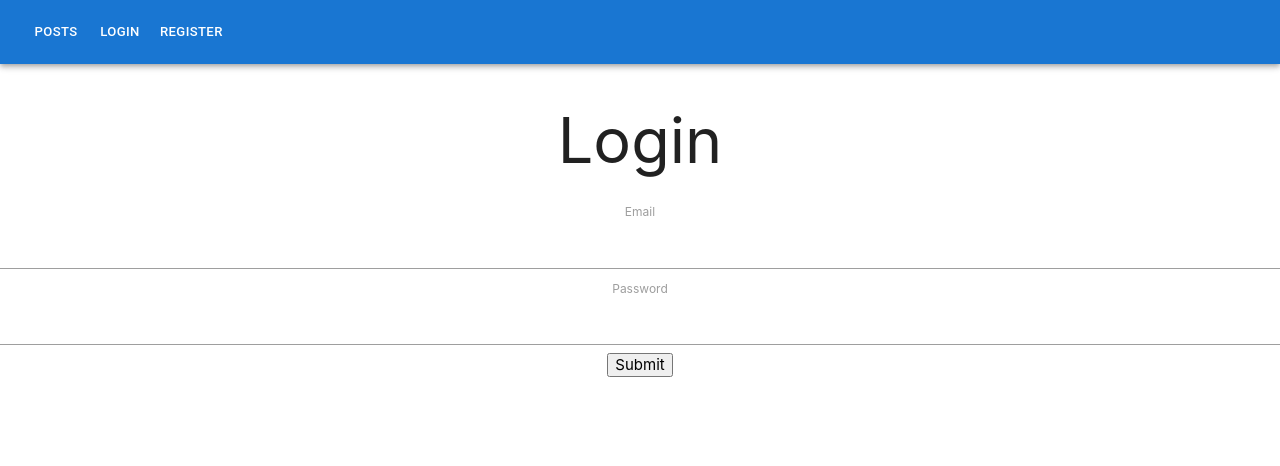
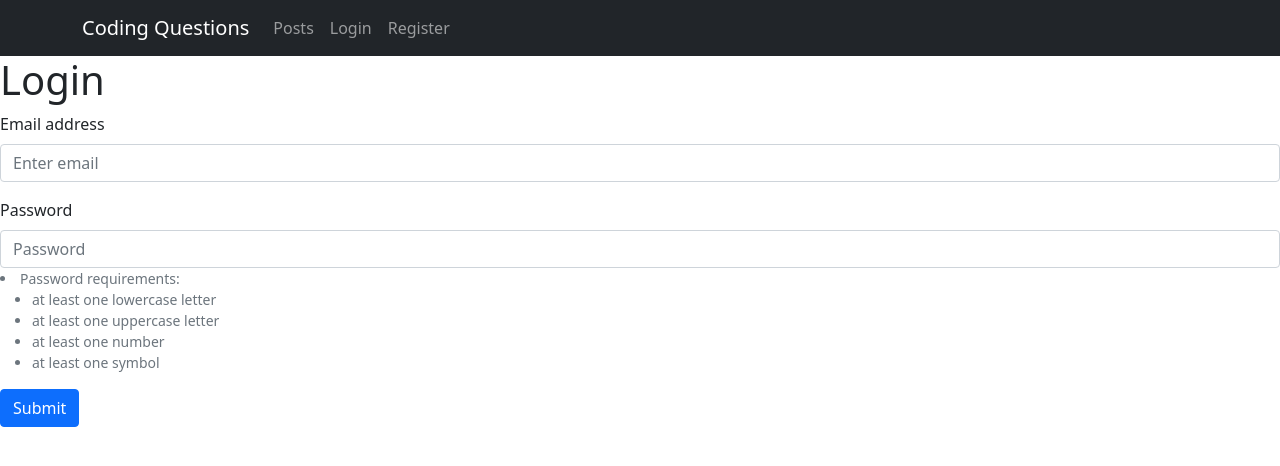
Before and after one commit to Jezerig/Web-Applications-MERN-Final-Project, a React (Create React App) app in the folder client/: page /login in a window 1280 px wide. Shown: the top 466 px of the page. Built offline with nearby package versions, Linux system fonts and the light colour scheme.

Commit message:
header and login UI done

```diff
--- a/client/package.json
+++ b/client/package.json
@@ -9,8 +9,10 @@
     "@testing-library/jest-dom": "^5.16.1",
     "@testing-library/react": "^11.2.7",
     "@testing-library/user-event": "^12.8.3",
+    "bootstrap": "^5.1.3",
     "jwt-decode": "^3.1.2",
     "react": "^17.0.2",
+    "react-bootstrap": "^2.0.3",
     "react-dom": "^17.0.2",
     "react-router-dom": "^6.1.1",
     "react-scripts": "4.0.3",
--- a/client/public/index.html
+++ b/client/public/index.html
@@ -25,11 +25,6 @@
       Learn how to configure a non-root public URL by running `npm run build`.
     -->
     <title>React App</title>
-    <!-- Compiled and minified CSS -->
-    <link rel="stylesheet" href="https://cdnjs.cloudflare.com/ajax/libs/materialize/1.0.0/css/materialize.min.css">
-
-    <!-- Compiled and minified JavaScript -->
-    <script src="https://cdnjs.cloudflare.com/ajax/libs/materialize/1.0.0/js/materialize.min.js"></script>
   </head>
   <body>
     <noscript>You need to enable JavaScript to run this app.</noscript>
--- a/client/src/App.js
+++ b/client/src/App.js
@@ -7,7 +7,8 @@ import Createpost from './components/Createpost';
 import PostPage from './components/PostPage';
 import Userpage from './components/UserPage';
 import NotFoundPage from './components/NotFoundPage';
-import './App.css';
+//import './App.css';
+import 'bootstrap/dist/css/bootstrap.min.css';
 
 //source not found page: https://stackoverflow.com/questions/49181678/404-page-in-react
 
--- a/client/src/components/Header.js
+++ b/client/src/components/Header.js
@@ -1,10 +1,8 @@
-import AppBar from '@mui/material/AppBar';
-import Box from '@mui/material/Box';
-import Toolbar from '@mui/material/Toolbar';
-import Button from '@mui/material/Button';
-import { Link as RouterLink} from 'react-router-dom';
 import {useNavigate} from 'react-router-dom';
 import jwt_decode from 'jwt-decode';
+import Navbar from 'react-bootstrap/Navbar';
+import Container from 'react-bootstrap/Container';
+import Nav from 'react-bootstrap/Nav';
 
 function Header() {
     // source: https://stackoverflow.com/questions/53835816/decode-jwt-token-react
@@ -26,18 +24,22 @@ function Header() {
     };
 return (
     <div>
-        <Box sx={{ flexGrow: 1 }}>
-            <AppBar position="static">
-                <Toolbar>
-                    <Button component={RouterLink} to="/" color="inherit">Posts</Button>
-                    {!loggedIn && <Button component={RouterLink} to="/login" color="inherit">Login</Button>}
-                    {!loggedIn && <Button component={RouterLink} to="/register" color="inherit">Register</Button>}
-                    {loggedIn && <Button component={RouterLink} to="/createpost" color="inherit">Create Post</Button>}
-                    {loggedIn && <Button component={RouterLink} to={"/user/" + user.id} color="inherit">My Profile</Button>}
-                    {loggedIn && <Button onClick={logout} color="inherit">Logout</Button>}
-                </Toolbar>
-            </AppBar>
-        </Box>
+        <Navbar collapseOnSelect expand="lg" bg="dark" variant="dark">
+        <Container>
+        <Navbar.Brand >Coding Questions</Navbar.Brand>
+        <Navbar.Toggle aria-controls="responsive-navbar-nav" />
+        <Navbar.Collapse id="responsive-navbar-nav">
+            <Nav className="me-auto">
+                <Nav.Link href="/">Posts</Nav.Link>
+                {!loggedIn && <Nav.Link href="/login">Login</Nav.Link>}
+                {!loggedIn && <Nav.Link href="/register">Register</Nav.Link>}
+                {loggedIn && <Nav.Link href="/createpost">Create Post</Nav.Link>}
+                {loggedIn && <Nav.Link href={"/user/" + user.id}>My Profile</Nav.Link>}
+                {loggedIn && <Nav.Link onClick={logout}>Logout</Nav.Link>}
+            </Nav>
+        </Navbar.Collapse>
+        </Container>
+        </Navbar>
     </div>
 )
 }
--- a/client/src/components/Login.js
+++ b/client/src/components/Login.js
@@ -6,7 +6,8 @@ import {useNavigate} from 'react-router-dom';
 //source on how to use toasts: https://fkhadra.github.io/react-toastify/introduction
 import { ToastContainer, toast } from 'react-toastify';
 import 'react-toastify/dist/ReactToastify.css';
-
+import Form from 'react-bootstrap/Form';
+import Button from 'react-bootstrap/Button';
 
 // source: https://www.youtube.com/watch?v=dJHnVB_6QUs
 function Login() {
@@ -57,7 +58,7 @@ function Login() {
     return (
         <div>
             <ToastContainer />
-            {!loggedIn && <h1>Login</h1>}
+            {/* {!loggedIn && <h1>Login</h1>}
             {loggedIn && <h1>You're already logged in.</h1>}
             {!loggedIn && <div>
                 <form onSubmit={submit} onChange={handleChange}>
@@ -66,6 +67,33 @@ function Login() {
                     <input type="submit" />
                 </form>
             </div>}
+                 */}
+        {!loggedIn && <h1>Login</h1>}
+        {loggedIn && <h1>You're already logged in.</h1>}
+        {!loggedIn && <div>
+            <Form onSubmit={submit}>
+                <Form.Group className="mb-3" controlId="formBasicEmail">
+                    <Form.Label>Email address</Form.Label>
+                    <Form.Control  name="email" type="email" placeholder="Enter email" onChange={handleChange}/>
+                </Form.Group>
+                <Form.Group className="mb-3" controlId="formBasicPassword">
+                    <Form.Label>Password</Form.Label>
+                    <Form.Control name="password" type="password" placeholder="Password" onChange={handleChange}/>
+                    <Form.Text className="text-muted">
+                    <li>Password requirements:</li>
+                    <ul>
+                        <li>at least one lowercase letter</li>
+                        <li>at least one uppercase letter</li>
+                        <li>at least one number</li>
+                        <li>at least one symbol</li>
+                    </ul>
+                    </Form.Text>
+                </Form.Group>
+                <Button variant="primary" type="submit">
+                    Submit
+                </Button>
+            </Form>
+        </div>}
         </div>
     )
 }
```
Also changed, not shown: 1 other file (tests, documents, lock files or other folders).
